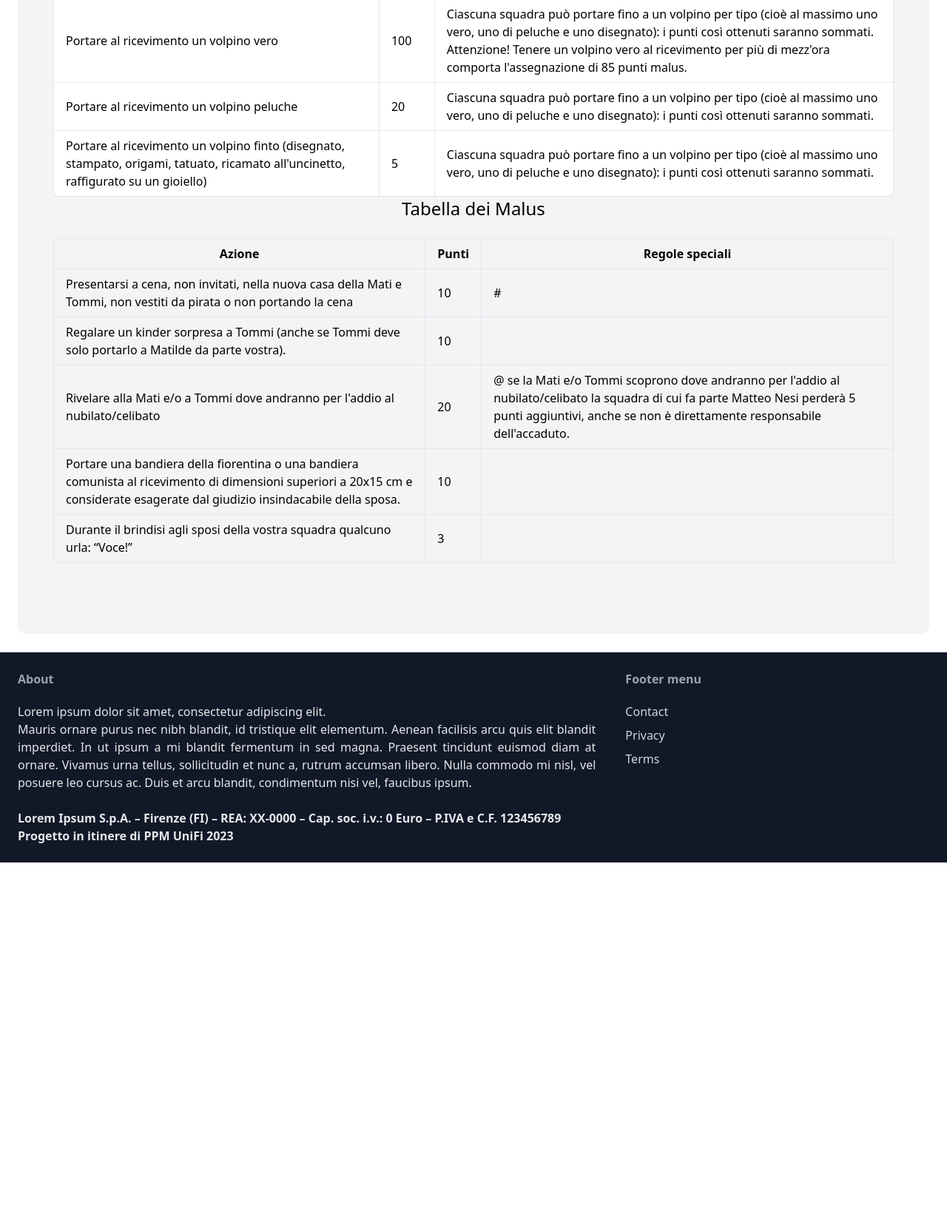
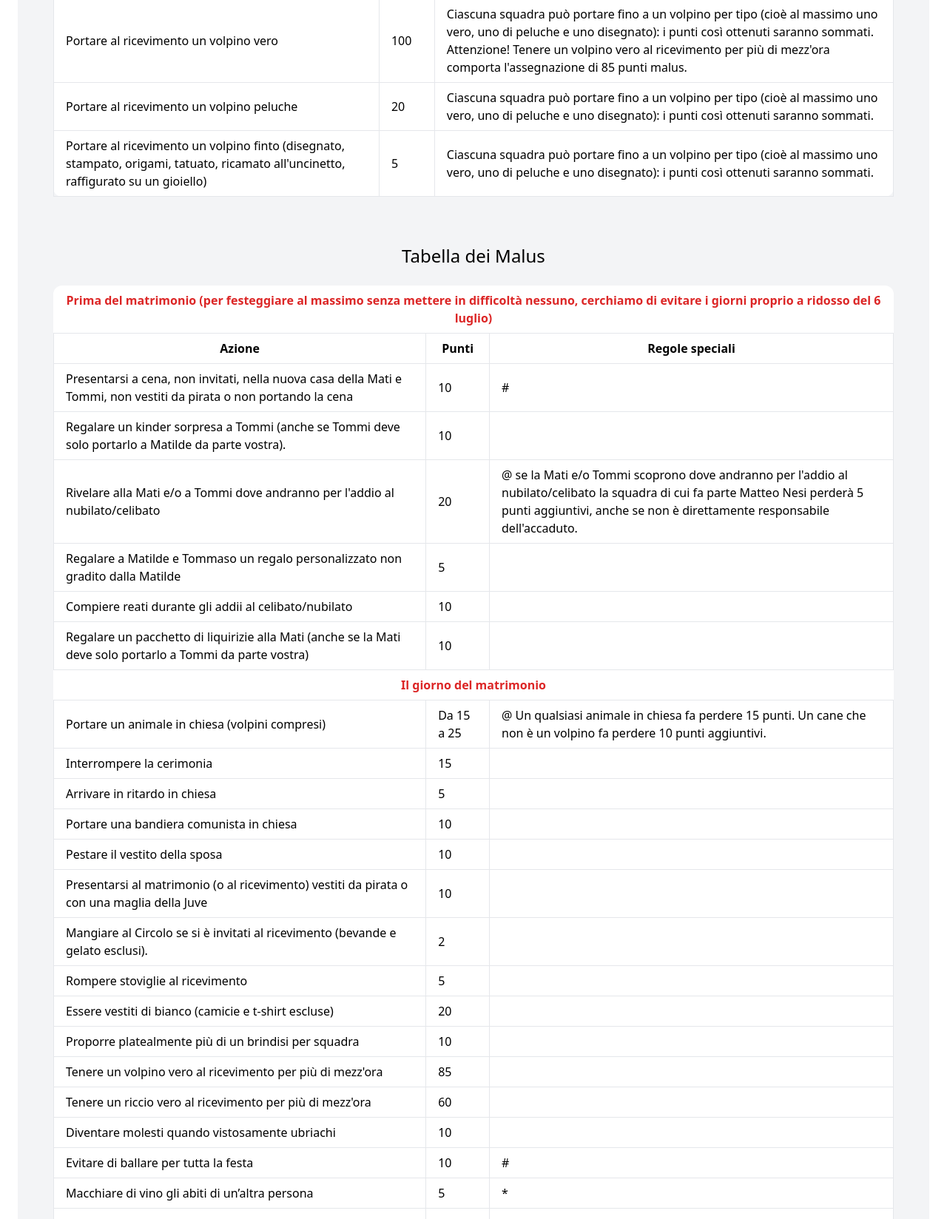
Before and after one commit to ippo1997/PPM-2023-django, a Django app: page / in a window 1280 px wide. Shown: the part 4852-6500 px from the top of the page at 74% size. Before the commit the page ends 6018 px from the top, so only its background shows below. Run offline with Django 4.2, Linux system fonts and the light colour scheme; data comes from the database, SQL or seed files in the repository; some libraries are stand-ins or nearby versions.

Commit message:
push in index.html

```diff
--- a/ecommerce/core/templates/core/index.html
+++ b/ecommerce/core/templates/core/index.html
@@ -318,9 +318,12 @@
                 </tbody>
             </table>
 
-                        <h2 class="mb-6 text-2xl text-center">Tabella dei Malus</h2>
-            <table>
+                        <h2 class="mb-6 text-2xl text-center"><br><br>Tabella dei Malus</h2>
+            <table class="table-auto w-full bg-white rounded-xl">
     <thead>
+    <tr>
+                        <th class="px-4 py-2 text-red-600" colspan="3">Prima del matrimonio (per festeggiare al massimo senza mettere in difficoltà nessuno, cerchiamo di evitare i giorni proprio a ridosso del 6 luglio)</th>
+                    </tr>
         <tr>
             <th class="border px-4 py-2">Azione</th>
             <th class="border px-4 py-2">Punti</th>
@@ -343,7 +346,100 @@
             <td class="border px-4 py-2">20</td>
             <td class="border px-4 py-2">@ se la Mati e/o Tommi scoprono dove andranno per l'addio al nubilato/celibato la squadra di cui fa parte Matteo Nesi perderà 5 punti aggiuntivi, anche se non è direttamente responsabile dell'accaduto.</td>
         </tr>
+        <tr>
+    <td class="border px-4 py-2">Regalare a Matilde e Tommaso un regalo personalizzato non gradito dalla Matilde</td>
+    <td class="border px-4 py-2">5</td>
+    <td class="border px-4 py-2"></td>
+</tr>
+<tr>
+    <td class="border px-4 py-2">Compiere reati durante gli addii al celibato/nubilato</td>
+    <td class="border px-4 py-2">10</td>
+    <td class="border px-4 py-2"></td>
+</tr>
+<tr>
+    <td class="border px-4 py-2">Regalare un pacchetto di liquirizie alla Mati (anche se la Mati deve solo portarlo a Tommi da parte vostra)</td>
+    <td class="border px-4 py-2">10</td>
+    <td class="border px-4 py-2"></td>
         <!-- Other rows here -->
+        <!-- More rows if needed -->
+    <tr>
+                        <th class="px-4 py-2 text-red-600" colspan="3">Il giorno del matrimonio</th>
+                    </tr>
+     <tr>
+    <td class="border px-4 py-2">Portare un animale in chiesa (volpini compresi)</td>
+    <td class="border px-4 py-2">Da 15 a 25</td>
+    <td class="border px-4 py-2">@ Un qualsiasi animale in chiesa fa perdere 15 punti. Un cane che non è un volpino fa perdere 10 punti aggiuntivi.</td>
+</tr>
+<tr>
+    <td class="border px-4 py-2">Interrompere la cerimonia</td>
+    <td class="border px-4 py-2">15</td>
+    <td class="border px-4 py-2"></td>
+</tr>
+<tr>
+    <td class="border px-4 py-2">Arrivare in ritardo in chiesa</td>
+    <td class="border px-4 py-2">5</td>
+    <td class="border px-4 py-2"></td>
+</tr>
+<tr>
+    <td class="border px-4 py-2">Portare una bandiera comunista in chiesa</td>
+    <td class="border px-4 py-2">10</td>
+    <td class="border px-4 py-2"></td>
+</tr>
+<tr>
+    <td class="border px-4 py-2">Pestare il vestito della sposa</td>
+    <td class="border px-4 py-2">10</td>
+    <td class="border px-4 py-2"></td>
+</tr>
+<tr>
+    <td class="border px-4 py-2">Presentarsi al matrimonio (o al ricevimento) vestiti da pirata o con una maglia della Juve</td>
+    <td class="border px-4 py-2">10</td>
+    <td class="border px-4 py-2"></td>
+</tr>
+<tr>
+    <td class="border px-4 py-2">Mangiare al Circolo se si è invitati al ricevimento (bevande e gelato esclusi).</td>
+    <td class="border px-4 py-2">2</td>
+    <td class="border px-4 py-2"></td>
+</tr>
+<tr>
+    <td class="border px-4 py-2">Rompere stoviglie al ricevimento</td>
+    <td class="border px-4 py-2">5</td>
+    <td class="border px-4 py-2"></td>
+</tr>
+<tr>
+    <td class="border px-4 py-2">Essere vestiti di bianco (camicie e t-shirt escluse)</td>
+    <td class="border px-4 py-2">20</td>
+    <td class="border px-4 py-2"></td>
+</tr>
+<tr>
+    <td class="border px-4 py-2">Proporre platealmente più di un brindisi per squadra</td>
+    <td class="border px-4 py-2">10</td>
+    <td class="border px-4 py-2"></td>
+</tr>
+<tr>
+    <td class="border px-4 py-2">Tenere un volpino vero al ricevimento per più di mezz'ora</td>
+    <td class="border px-4 py-2">85</td>
+    <td class="border px-4 py-2"></td>
+</tr>
+<tr>
+    <td class="border px-4 py-2">Tenere un riccio vero al ricevimento per più di mezz'ora</td>
+    <td class="border px-4 py-2">60</td>
+    <td class="border px-4 py-2"></td>
+</tr>
+<tr>
+    <td class="border px-4 py-2">Diventare molesti quando vistosamente ubriachi</td>
+    <td class="border px-4 py-2">10</td>
+    <td class="border px-4 py-2"></td>
+</tr>
+<tr>
+    <td class="border px-4 py-2">Evitare di ballare per tutta la festa</td>
+    <td class="border px-4 py-2">10</td>
+    <td class="border px-4 py-2">#</td>
+</tr>
+<tr>
+    <td class="border px-4 py-2">Macchiare di vino gli abiti di un’altra persona</td>
+    <td class="border px-4 py-2">5</td>
+    <td class="border px-4 py-2">*</td>
+</tr>
 <tr>
     <td class="border px-4 py-2">Portare una bandiera della fiorentina o una bandiera comunista al ricevimento di dimensioni superiori a 20x15 cm e considerate esagerate dal giudizio insindacabile della sposa.</td>
     <td class="border px-4 py-2">10</td>
@@ -354,7 +450,17 @@
     <td class="border px-4 py-2">3</td>
     <td class="border px-4 py-2"></td>
 </tr>
-        <!-- More rows if needed -->
+<tr>
+    <td class="border px-4 py-2">Nel brindisi agli sposi della vostra squadra viene usata la parola “FantaMatrimonio”</td>
+    <td class="border px-4 py-2">4</td>
+    <td class="border px-4 py-2"></td>
+</tr>
+<tr>
+    <td class="border px-4 py-2">La vostra squadra propone più di un brindisi durante il ricevimento</td>
+    <td class="border px-4 py-2">10</td>
+    <td class="border px-4 py-2"></td>
+</tr>
+
     </tbody>
 </table>
 
```
Lines whose indentation alone changed are shown as unchanged.
